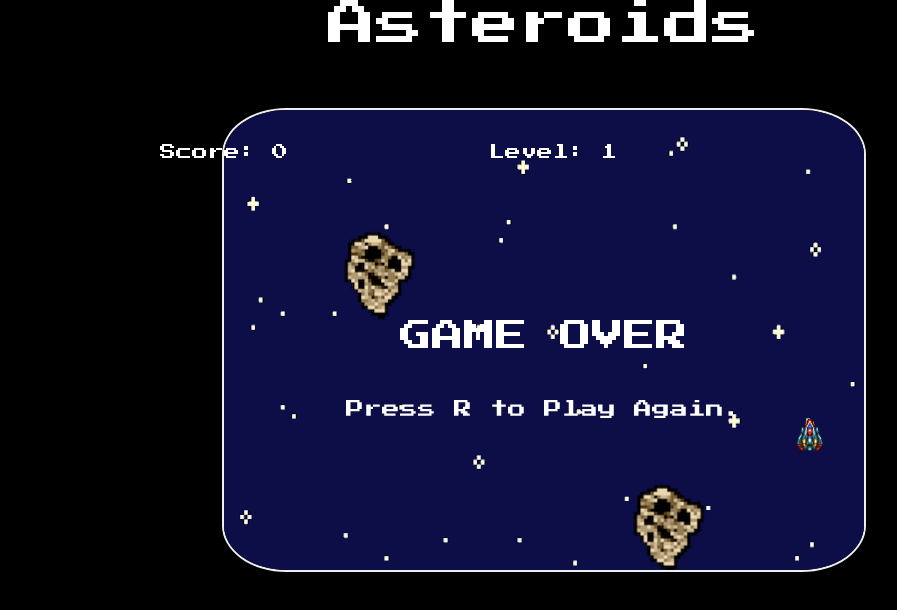
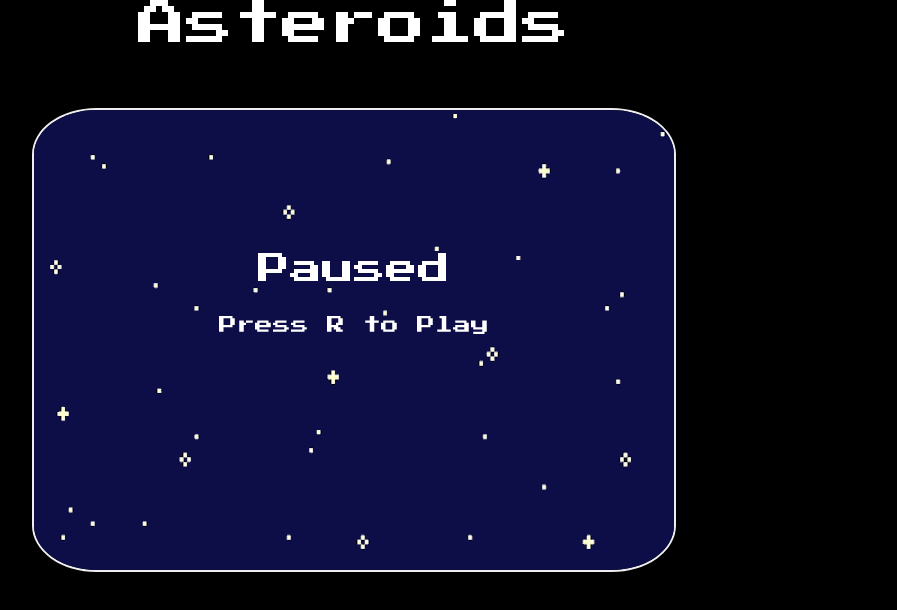
Before and after one commit to itsjustdanger/asteroids, a plain HTML site: page index.html in a window 1280 px wide. Shown: the whole page, without its empty margins (96-993 px from the left). Drawn offline with Linux system fonts and the light colour scheme.

Commit message:
Allow player to pause and resume.

```diff
--- a/index.html
+++ b/index.html
@@ -14,8 +14,8 @@
 	<div class="content">
 		<h1 class="title">Asteroids</h1>
 		<section class="menu">
-			<h2 class="game-over">GAME OVER</h2>
-			<h3 class="replay">Press R to Play Again.</h3>
+			<h2 class="paused">Paused</h2>
+			<h3 class="replay">Press R to Play</h3>
 		</section>
 			<section class="score"></section>
 			<section class="level"></section>
@@ -72,6 +72,12 @@
 	  clear: both;
 	}
 
+	.content {
+		position: relative;
+		overflow-x: hidden;
+		width: 900px;
+	}
+
 	#canvas {
 		border: 2px solid #eee;
 		border-radius: 10%;
@@ -88,7 +94,7 @@
 
 	section.score {
 		position: absolute;
-		top: 18%;
+		top: 20%;
 		left: 20%;
 		z-index: 1;
 	}
@@ -98,12 +104,12 @@
 
 	section.level {
 		position: absolute;
-		top: 18%;
+		top: 20%;
 		left: 585px;
 		z-index: 1;
 	}
 
-	.game-over {
+	.paused {
 		position: absolute;
 		left: 50%;
 		transform: translateX(-50%);
--- a/lib/gameView.js
+++ b/lib/gameView.js
@@ -9,10 +9,10 @@
 		this.dim_y = dim_y;
 		this.game = new Asteroids.Game(dim_x ,dim_y, num_asteroids);
 		this.ctx = window.document.getElementById('canvas').getContext('2d');
-		this.level = 1
-		this.lives = 5
+		this.level = 1;
+		this.lives = 5;
+		this.paused = true;
 
-		this.ctx.font = "24px Press Start 2P"
 	};
 
 	GameView.prototype.start = function(){
@@ -28,8 +28,8 @@
 		var y = 0;
 		var x = 0;
 
-
 		setInterval(function(){
+			if (!gv.paused) {
 				var speed = gv.level;
 				if (gv.game.asteroids.length === 0) {
 					gv.level += 1;
@@ -41,7 +41,6 @@
 				}
 
 				y += speed;
-			// debugger
 
 				if (y >= gv.dim_y) {
 					y = 0;
@@ -52,17 +51,31 @@
 				$(".score").html("Score: " + gv.game.score);
 				$(".level").html("Level: " + gv.level);
 
-
 				if (gv.lives < 0) {
-
 					return
 				}
+			}
+
 		}, 20);
 	};
 
 
 	GameView.prototype.keyBindHandlers = function () {
 		var gv = this;
+
+		key('r', function(){
+			if (gv.paused) {
+				debugger
+				gv.paused = false;
+				$(".replay").addClass("hidden");
+				$(".paused").addClass("hidden");
+			} else {
+				gv.paused = true;
+				$(".replay").removeClass("hidden");
+				$(".paused").removeClass("hidden");
+			}
+		});
+
 		key('up', function(){
 			gv.game.ship.power([0, -2.5]);
 		});
```
Lines whose indentation alone changed are shown as unchanged.
